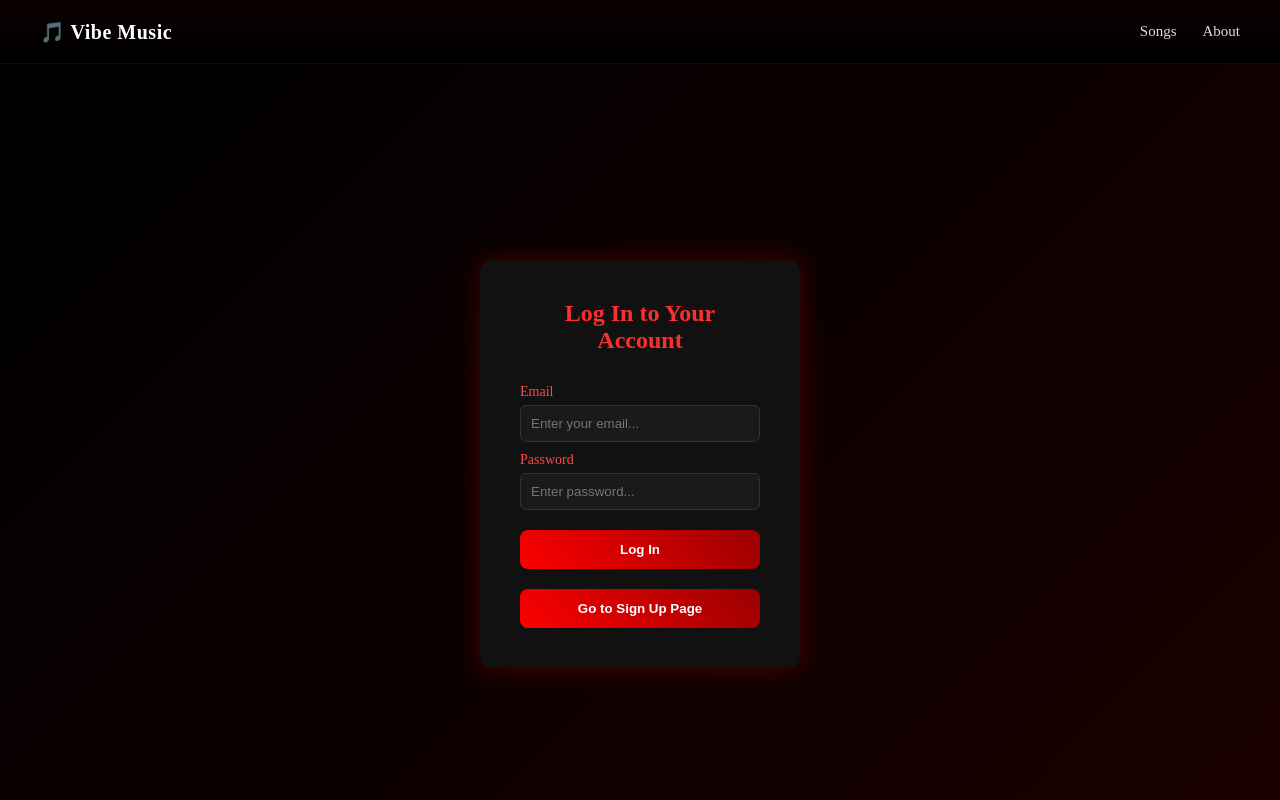
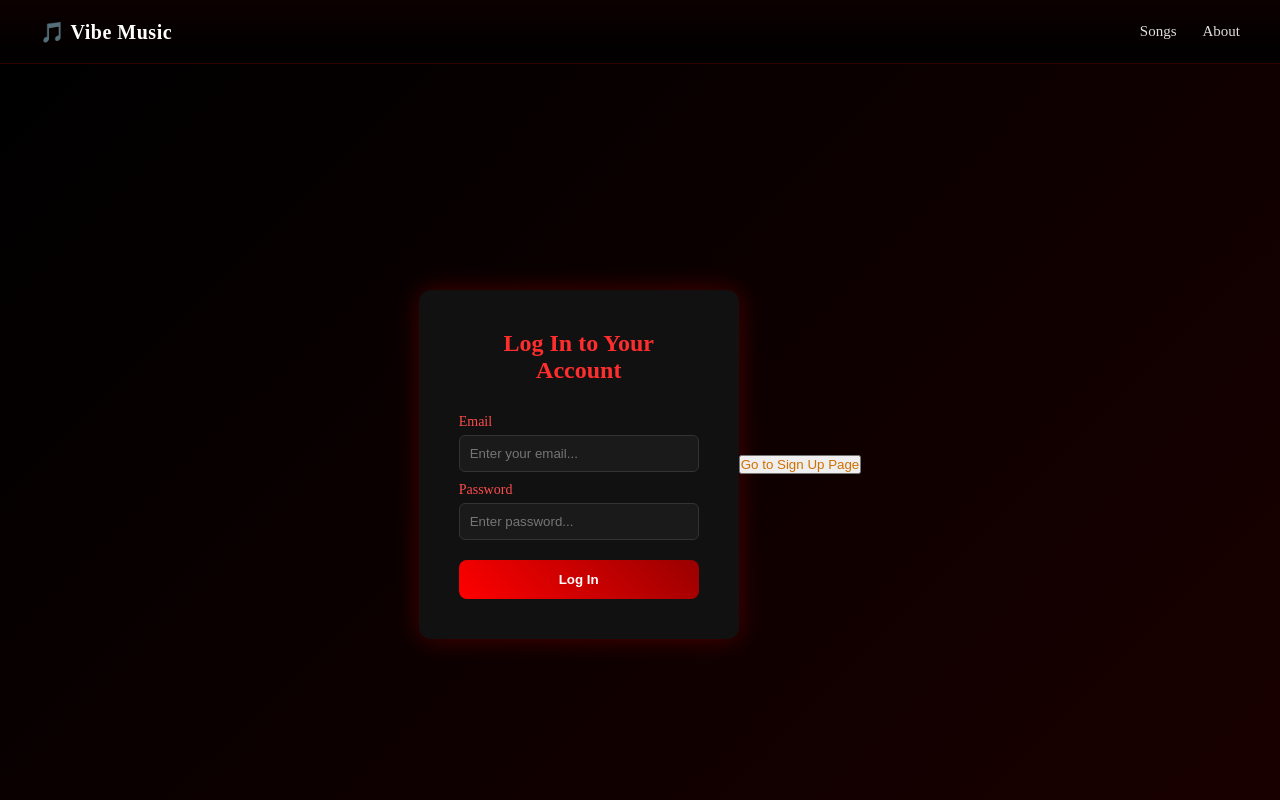
Before and after one commit to infinityabhinav/vibe-music-player, a React (Vite) app: page /log-in in a window 1280 px wide. Shown: the top 800 px of the page. Built offline with nearby package versions, Linux system fonts and the light colour scheme; no server answers.

Commit message:
signup issue fixed

```diff
--- a/src/pages/Auth/LogIn.jsx
+++ b/src/pages/Auth/LogIn.jsx
@@ -52,10 +52,10 @@ export default function LogIn() {
         {error && <p>{error}</p>}
 
         <button>Log In</button>
-        <button onClick={()=>navigate("/sign-up")}>Go to Sign Up Page</button>
 
 
       </form>
+        <button onClick={()=>navigate("/sign-up")}>Go to Sign Up Page</button>
     </div>
   )
 }
--- a/src/pages/Auth/SignUp.jsx
+++ b/src/pages/Auth/SignUp.jsx
@@ -55,8 +55,8 @@ export default function SignUp() {
 
         {error && <p>{error}</p>}
         <button>Sign Up</button>
+      </form>
         <button onClick={()=>navigate('/log-in')}>Go to Login Page</button>
-      </form>
     </div>
   )
 }
```
